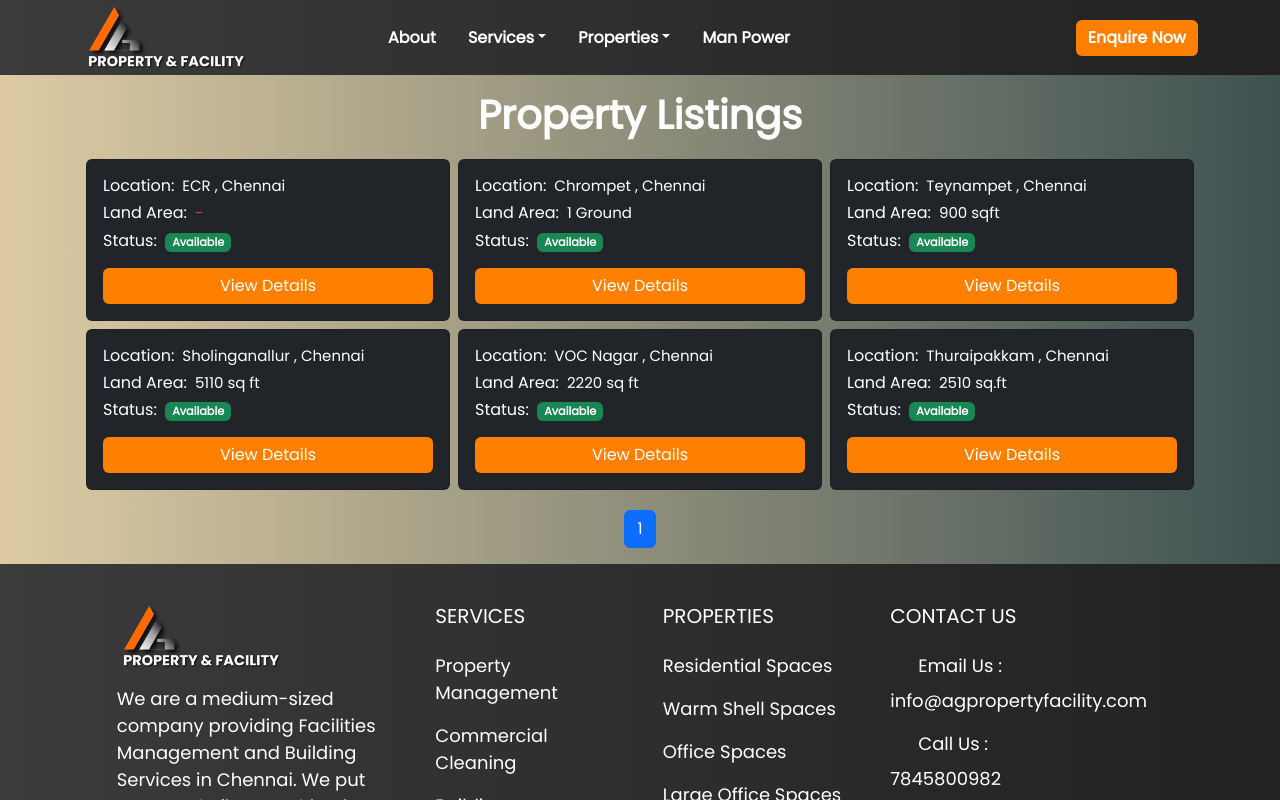
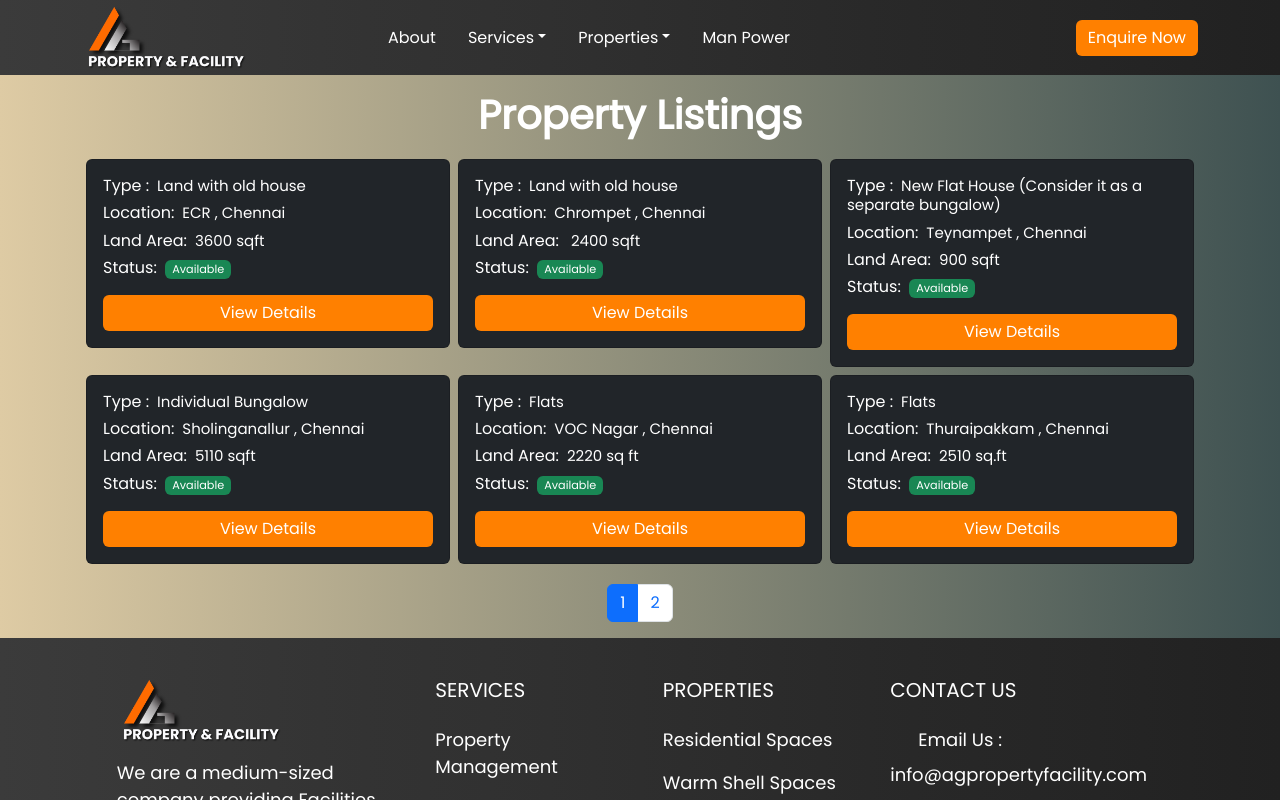
Before and after one commit to Benjamin-89111/AG, a React (Create React App) app: page /Residential-Spaces in a window 1280 px wide. Shown: the top 800 px of the page. Built offline with nearby package versions, Linux system fonts and the light colour scheme; some icons are missing.

Commit message:
New Changes

```diff
--- a/src/Components/Header.js
+++ b/src/Components/Header.js
@@ -21,17 +21,17 @@ const Header = () => {
 
         <Navbar.Collapse id="basic-navbar-nav">
           <Nav className="me-auto ms-lg-5  justify-content-lg-center">
-            <Nav.Link className='fw-bold menu-opt text-white  ' >
+            <Nav.Link className='fw-light menu-opt text-white  ' >
               {/* <Link to="/">
                 <span className='text-white'>Home</span>
               </Link> */}
             </Nav.Link>
-            <Nav.Link className='fw-bold menu-opt text-white'>
+            <Nav.Link className='fw-light menu-opt text-white'>
               <Link to="/about">
                 <span className='text-white ms-3 '>About</span>
               </Link>
             </Nav.Link>
-            <NavDropdown className='fw-bold  ms-3 properties text-white' title="Services" id="basic-nav-dropdown">
+            <NavDropdown className='fw-light  ms-3 properties text-white' title="Services" id="basic-nav-dropdown">
               <NavDropdown.Item as={Link} to="/Property-Management" className='text-dark' >Property Management</NavDropdown.Item>
               <NavDropdown.Item as={Link} to="/Commercial-Cleaning" className='text-dark' >Commercial Cleaning</NavDropdown.Item>
               <NavDropdown.Item as={Link} to="/Building-Maintainence" className='text-dark' >Building Maintenance</NavDropdown.Item>
@@ -39,9 +39,9 @@ const Header = () => {
               <NavDropdown.Item as={Link} to="/Maintainence" className='text-dark' >Maintenance</NavDropdown.Item>
               <NavDropdown.Item as={Link} to="/Cleaning" className='text-dark' >Cleaning</NavDropdown.Item>
             </NavDropdown>
-            {/* <Nav.Link className='fw-bold text-white' href="blog.html">Blog</Nav.Link> */}
+            {/* <Nav.Link className='fw-light text-white' href="blog.html">Blog</Nav.Link> */}
             <NavDropdown
-              className='fw-bold properties ms-3 text-white'
+              className='fw-light properties ms-3 text-white'
               title="Properties"
               id="basic-nav-dropdown"
             >
@@ -51,7 +51,7 @@ const Header = () => {
               <NavDropdown
                 title="Commercial"
                 id="residential-dropdown"
-                className='ms-3 ms-lg-0'
+                className='ms-3 ms-lg-2'
               >
                 {/* Add sub-menu items here */}
                 <NavDropdown.Item as={Link} to="/Office-Spaces" className='text-dark'>
@@ -73,14 +73,14 @@ const Header = () => {
 
             </NavDropdown>
 
-            <Nav.Link className='fw-bold menu-opt text-white'>
+            <Nav.Link className='fw-light menu-opt text-white'>
               <Link to="/Man-Power">
                 <span className='text-white ms-3 '>Man Power</span>
               </Link>
             </Nav.Link>
           </Nav>
 
-          <Button as={Link} to="/Enquire" size='md' style={{ background: "#ff8000" }} href="#about" className="border-0 fw-bold mb-3 mb-lg-0">
+          <Button as={Link} to="/Enquire" size='md' style={{ background: "#ff8000" }} href="#about" className="border-0 fw-light mb-3 mb-lg-0">
             Enquire Now
           </Button>
         </Navbar.Collapse>
--- a/src/Components/OurProperties.js
+++ b/src/Components/OurProperties.js
@@ -8,11 +8,7 @@ import { Icon } from "@iconify/react";
 function OurProperties() {
 
     const [products, setProducts] = useState([
-        {
-            id: 1,
-            name: "Property Management",
-            description: "Property management services involve the professional oversight and administration of real estate properties to maximize value and ensure seamless operations."
-        },
+
         {
             id: 2,
             name: "Warm Shell Spaces",
--- a/src/Components/OurServices.js
+++ b/src/Components/OurServices.js
@@ -8,6 +8,11 @@ import { Icon } from "@iconify/react";
 function OurServices() {
 
     const [products, setProducts] = useState([
+        {
+            id: 7,
+            name: "Property Management",
+            description: "Property management services involve the professional oversight and administration of real estate properties to maximize value and ensure seamless operations."
+        },
         {
             id: 1,
             name: "Commercial Cleaning",
--- a/src/Components/ResidentialSpaces.js
+++ b/src/Components/ResidentialSpaces.js
@@ -38,6 +38,7 @@ const PropertyList = () => {
                   <Col key={property.id} md={4}>
                     <Card className="bg-dark text-white m-1">
                       <Card.Body className="p-3">
+                        <h6>Type :<span style={{ fontSize: "15px" }} className="ms-2 fw-light">{property.type}</span></h6>
                         <h6>Location:<span style={{ fontSize: "15px" }} className="ms-2 fw-light">{property.location}</span></h6>
                         <h6>Land Area:<span style={{ fontSize: "15px" }} className="ms-2 fw-light">{property.landArea}</span></h6>
                         <h6>Status:<span style={{ fontSize: "15px" }} className="ms-2 fw-light">{property.status}</span></h6>
--- a/src/Components/propertyData.js
+++ b/src/Components/propertyData.js
@@ -2,93 +2,125 @@
 const propertyData = [
     {
         id: 1,
-        type: <span className="text-danger">-</span>,
-        landArea: <span className="text-danger">-</span>,
-        landSize: "30 x 60",
-        address: " Jayalalithaa street, Kanathur, Very nearer to ECR road.",
-        features: " 3/4 Gr + 3/4 Gr,  20' road,  East facing",
-        ageOfProperty: <span className="text-danger">-</span>,
-        buildingarea: <span className="text-danger">-</span>,
-        groundFloor: <span className="text-danger">-</span>,
-        firstFloor: <span className="text-danger">-</span>,
-        secondFloor: <span className="text-danger">-</span>,
+        type: "Land with old house",
+        landArea: "3600 sqft",
+        landSize: " 60 x 60 ",
+        address: " Jayalalithaa street, Kanathur, Very nearer to ECR road,Chennai",
+        features: "1.5 grounds, (3/4+3/4), 20' road, east facing, near beach, compound wall, gate 2 Nos, dead end, power 3 phase, panchayat board water supply, un approved.",
+        ageOfProperty: "Land",
+        buildingarea: "No Value",
+        groundFloor: "-",
+        firstFloor: "-",
+        secondFloor: "-",
         location: "ECR , Chennai",
-        status:<span className="badge bg-success">Available</span>
+        furnished: "-",
+        status: <span className="badge fw-light bg-success">Available</span>,
+        rentOrSale: "Sale",
+        rate: "2 Cr (Negotiable)"
     },
     {
         id: 2,
-        type: "Old House",
-        landArea: "1 Ground",
+        type: "Land with old house",
+        landArea: " 2400 sqft",
         landSize: "40 x 60",
-        address: "No.2, pugalenthi street Durga Nagar, near Mepz, Chrompet",
-        features: <span className="text-danger">-</span>,
-        buildingarea: <span className="text-danger">-</span>,
-        ageOfProperty: <span className="text-danger">-</span>,
-        groundFloor: <span className="text-danger">-</span>,
-        firstFloor: <span className="text-danger">-</span>,
-        secondFloor: <span className="text-danger">-</span>,
+        address: "No.2, pugalenthi street Durga Nagar, near Mepz, Chrompet,Chennai.",
+        features: "Near Chrompet Railway station, old building with good conditionWater, EB, clear title",
+        buildingarea: "Old house, (No value) 1200 sqft",
+        ageOfProperty: "20 Years",
+        groundFloor: "-",
+        firstFloor: "-",
+        secondFloor: "-",
         location: "Chrompet , Chennai",
-        status:<span className="badge bg-success">Available</span>
+        furnished: "Old House",
+        status: <span className="badge fw-light bg-success">Available</span>,
+        rentOrSale: "Sale",
+        rate: "1.20 Cr (Negotiable)"
     },
     {
         id: 3,
-        type: <span className="text-danger">-</span>,
+        type: "New Flat House (Consider it as a separate bungalow)",
         landArea: "900 sqft",
-        landSize: <span className="text-danger">-</span>,
-        address: "Near Teynampet Apollo hospital",
-        features: "New Construction, Car parking, No lift",
-        buildingarea: <span className="text-danger">-</span>,
-        ageOfProperty: <span className="text-danger">-</span>,
-        groundFloor: "600 sqft (UDS 150 sq ft)",
-        firstFloor: "1050 sqft (UDS 375 sq ft)",
-        secondFloor: "1050 sqft (UDS 375 sq ft)",
+        landSize: "23 x 30 , 6 x 30",
+        address: "Nandanam, near chamiers road, near cenotaph road, near moopanar flyover.",
+        features: "new construction, 30'road, Car parking, near Apollo hospital, Teynanpet, rental income property.",
+        buildingarea: "2700 sqft",
+        ageOfProperty: "New",
         location: "Teynampet , Chennai",
-        status:<span className="badge bg-success">Available</span>
+        furnished: "Semi-Furnished,New Flat",
+        status: <span className="badge fw-light bg-success">Available</span>,
+        rentOrSale: "Sale",
+        rate: " 10000/- per sqft (Nearby now prevailing rate is 12000/- but ready to give for Rs.10000/-)"
+
     },
     {
         id: 4,
         type: "Individual Bungalow",
-        landArea: "5110 sq ft",
+        landArea: "5110 sqft",
         landSize: "70 x 73",
         features: "5 bedrooms with attached toilets, wardrobe, office Room, gym room, gents sitting, ladies sitting, private hall, meditation hall in terrace (West facing)",
         address: "Devaraj nagar, Sholinganallur to ECR road",
-        buildingarea: "6200 sq ft",
-        ageOfProperty: "9 years old",
-        groundFloor: <span className="text-danger">-</span>,
-        firstFloor: <span className="text-danger">-</span>,
-        secondFloor: <span className="text-danger">-</span>,
+        buildingarea: "6200 sqft",
+        ageOfProperty: "9 years",
+        groundFloor: "-",
+        firstFloor: "-",
+        secondFloor: "-",
         location: "Sholinganallur , Chennai",
-        status:<span className="badge bg-success">Available</span>
+        furnished: "Semi-Furnished",
+        status: <span className="badge fw-light bg-success">Available</span>,
+        rentOrSale: "Rent / Sale",
+        rate: " 30K Per Month / 6 Cr (Negotiable)"
+
     },
     {
         id: 5,
-        type: <span className="text-danger">-</span>,
-        address: "Annanagar, Chindamani back side, VOC Nagar",
+        type: "Flats",
+        address: "Annanagar, Chindamani back side, VOC Nagar,1st Floor(Roadside flat available with 4 balconies, Flat area 855 sq ft (UDS 486 sq ft)),2nd Floor(Roadside flat and backside flat available, Roadside flat size 855 sq ft (UDS 486 sq ft), Back Side Flat size 718 sq ft (UDS 407 sq ft))",
         features: "New House flat, Only two-wheeler parking",
         landArea: "2220 sq ft",
         landSize: "70 x 73",
-        buildingarea: <span className="text-danger">-</span>,
-        ageOfProperty: <span className="text-danger">-</span>,
-        groundFloor: <span className="text-danger">-</span>,
-        firstFloor: "Roadside flat available with 4 balconies, Flat area 855 sq ft (UDS 486 sq ft)",
-        secondFloor: "Roadside flat and backside flat available, Roadside flat size 855 sq ft (UDS 486 sq ft), Back Side Flat size 718 sq ft (UDS 407 sq ft)",
+        buildingarea: "-",
+        ageOfProperty: "-",
+        groundFloor: "-",
+        firstFloor: "-",
+        secondFloor: "-",
         location: "VOC Nagar , Chennai",
-        status:<span className="badge bg-success">Available</span>
+        furnished: "-",
+        status: <span className="badge fw-light bg-success">Available</span>,
+        rentOrSale: "Sale",
+        rate: "9000/- negotiable (Prevailing rate now in Anna Nagar Rs.12000/- and above)"
     },
     {
         id: 6,
-        type: <span className="text-danger">-</span>,
+        type: "Flats",
         landArea: "2510 sq.ft",
-        landSize: <span className="text-danger">-</span>,
+        landSize: "Flat F2, 1210 sq feet (UDS 583 sq ft)",
         address: "Balamurugan garden, opp to big park, OMR, Okkiyam Thuraipakkam",
         features: "1BHK with Lift, Car parking, In ground floor guest house available",
         buildingarea: "4000 sq.ft",
         ageOfProperty: "9 years old (For sale)",
-        groundFloor: <span className="text-danger">-</span>,
-        firstFloor: <span className="text-danger">-</span>,
-        secondFloor: <span className="text-danger">-</span>,
+        groundFloor: "-",
+        firstFloor: "-",
+        secondFloor: "-",
         location: "Thuraipakkam , Chennai",
-        status:<span className="badge bg-success">Available</span>
+        furnished: "-",
+        status: <span className="badge fw-light bg-success">Available</span>,
+        rentOrSale: "-",
+        rate: "-"
+    },
+    {
+        id: 7,
+        type: "Land and building",
+        landArea: "2 Grounds",
+        landSize: "17.5 x 10 ft entrance, and inside hall type, veg hotel was running,",
+        address: "Ranganathan street, T.Nagar, chennai-17",
+        features: "near mambalam railway station, Ranganathan street market, textile shops, jewelry shops, best for hotel, lodging, godown, shopping complex,etc, rent income property",
+        buildingarea: "old building, 5000 sqft, rooftop covered shed,",
+        ageOfProperty: "20 years",
+        location: "T.Nagar, Chennai",
+        furnished: "Yes",
+        status: <span className="badge fw-light bg-success">Available</span>,
+        rentOrSale: "Sale",
+        rate: "25 Cr Negotiable"
     },
 
     // Add more properties as needed
```
Also changed, not shown: src/Components/Footer.js (+9 -9 lines), src/Components/PropertyDetails.js (+8 -7 lines), src/App.css (line endings or trailing spaces).
